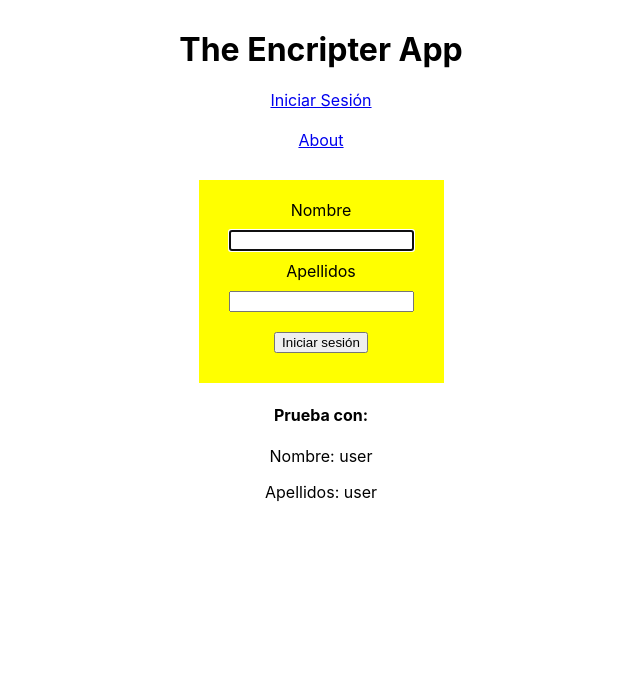
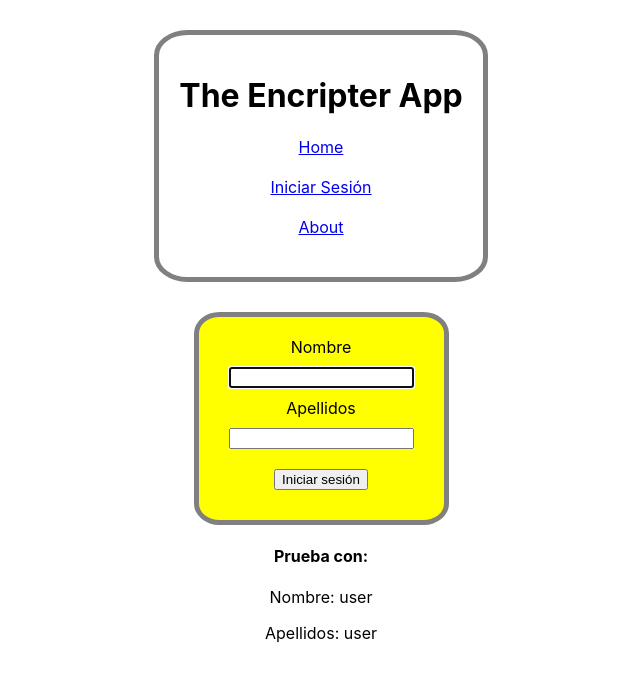
Before and after one commit to danugarri/encripterApp, a React (Create React App) app: page /userlogin in a window 1280 px wide. Shown: the top 680 px of the page, without its empty margins (319-959 px from the left). Built offline with nearby package versions, Linux system fonts and the light colour scheme.

Commit message:
adding some style

```diff
--- a/package.json
+++ b/package.json
@@ -10,6 +10,7 @@
     "react-dom": "^17.0.2",
     "react-router-dom": "^5.2.1",
     "react-scripts": "4.0.3",
+    "sass": "^1.38.2",
     "sweetalert": "^2.1.2",
     "web-vitals": "^1.1.2"
   },
--- a/src/App.js
+++ b/src/App.js
@@ -1,13 +1,14 @@
 import React from 'react'
 import {BrowserRouter as Router, Route} from 'react-router-dom'
 import './App.css';
-import BasicView from './components/BasicView';
+import BasicView from './components/BasicView/BasicView';
 import Desencripted from './components/Desencripted'
 import Encripted from './components/Encripted';
 import UserLogin from './components/UserLogin';
 import Logged from './components/Logged';
 import About from './components/About'
 import GenericUser from './components/GenericUser';
+
 
 function App(props) {
   console.log(props)
@@ -16,7 +17,9 @@ function App(props) {
 
   <Router >
       {/* Application views are rendered here */}
+      <Route path ="/">{/* this is the first view when entering the app*/}
       <BasicView />
+    </Route>
       <Route path ='/userlogin'>
         <UserLogin />
       </Route>
@@ -35,6 +38,7 @@ function App(props) {
       <Route path ="/user" >
         <GenericUser />
     </Route>
+
   </Router>
 
   );
--- a/src/components/BasicView.js
+++ /dev/null
@@ -1,17 +0,0 @@
-import React from 'react';
-import { NavLink } from 'react-router-dom';
-
-export default function BasicView () {
-
-    return (
-        <header style={{margin:'30px auto'}}>
-             <h1> The Encripter App</h1>
-             <NavLink to ='./userLogin' style ={{margin:'20px 0',display:'block'}}> Iniciar Sesión</NavLink>
-             <NavLink to ='./about' style ={{margin:'20px 0'}}> About</NavLink>
-        </header>
-
-
-
-
-    )
-}
--- /dev/null
+++ b/src/components/BasicView/BasicView.js
@@ -0,0 +1,21 @@
+import React from 'react';
+import { NavLink } from 'react-router-dom';
+import './BasicView.scss'
+
+
+export default function BasicView () {
+
+    return (
+        <header className="basicView">
+             <h1> The Encripter App</h1>
+             <NavLink to ='./'  className="nav-basicView">Home</NavLink>
+             <NavLink to ='./userLogin'  className="nav-basicView"> Iniciar Sesión</NavLink>
+             <NavLink to ='./about'  className="nav-basicView"> About</NavLink>
+
+        </header>
+
+
+
+
+    )
+}
--- /dev/null
+++ b/src/components/BasicView/BasicView.scss
@@ -0,0 +1,11 @@
+ .basicView{
+    border:solid gray 5px;
+    border-radius: 10%;
+    margin:30px auto;
+    width: max-content;
+    padding: 20px;
+}
+.nav-basicView{
+    margin:20px 0;
+    display :block;
+}
--- a/src/components/UserLogin.css
+++ b/src/components/UserLogin.css
@@ -3,7 +3,9 @@ form{
     background-color: yellow;
     width:fit-content;
     margin:0 auto;
-    padding:20px
+    padding:20px;
+    border:solid gray 5px;
+    border-radius: 10%;
 
 
 }
--- a/src/components/UserLogin.js
+++ b/src/components/UserLogin.js
@@ -30,12 +30,15 @@ const authorize= e => {
     }
     //if this user is not registered
     if( (userName !==genericUser[0] && userlastname===genericUser[1])||
-    (userName !==genericUser[0] && userlastname !==genericUser[1]) ){
+    (userName !==genericUser[0] && userlastname !==genericUser[1]) ||
+    (userName ===genericUser[0] && userlastname!==genericUser[1])){
         setAuthorisation(false)
         swal(`Lo sentimos ${userName} ${userlastname} no estás registrado`)
+
         //function to reset the input field
         function reset (e) {
            e.target.querySelector('input[name="username"]').value= ''
+           e.target.querySelector('input[name="userlastname"]').value =''
 
         }
         //call reset function
--- a/src/index.css
+++ b/src/index.css
@@ -1,13 +1,8 @@
 body {
-  margin: 0;
+  margin: 0px;
   font-family: -apple-system, BlinkMacSystemFont, 'Segoe UI', 'Roboto', 'Oxygen',
     'Ubuntu', 'Cantarell', 'Fira Sans', 'Droid Sans', 'Helvetica Neue',
     sans-serif;
   -webkit-font-smoothing: antialiased;
   -moz-osx-font-smoothing: grayscale;
 }
-
-code {
-  font-family: source-code-pro, Menlo, Monaco, Consolas, 'Courier New',
-    monospace;
-}
```
Also changed, not shown: src/components/Home.js (added, +19 -0 lines), src/backGround.jpg (added), src/components/About.scss (added), 1 other file (tests, documents, lock files or other folders).
